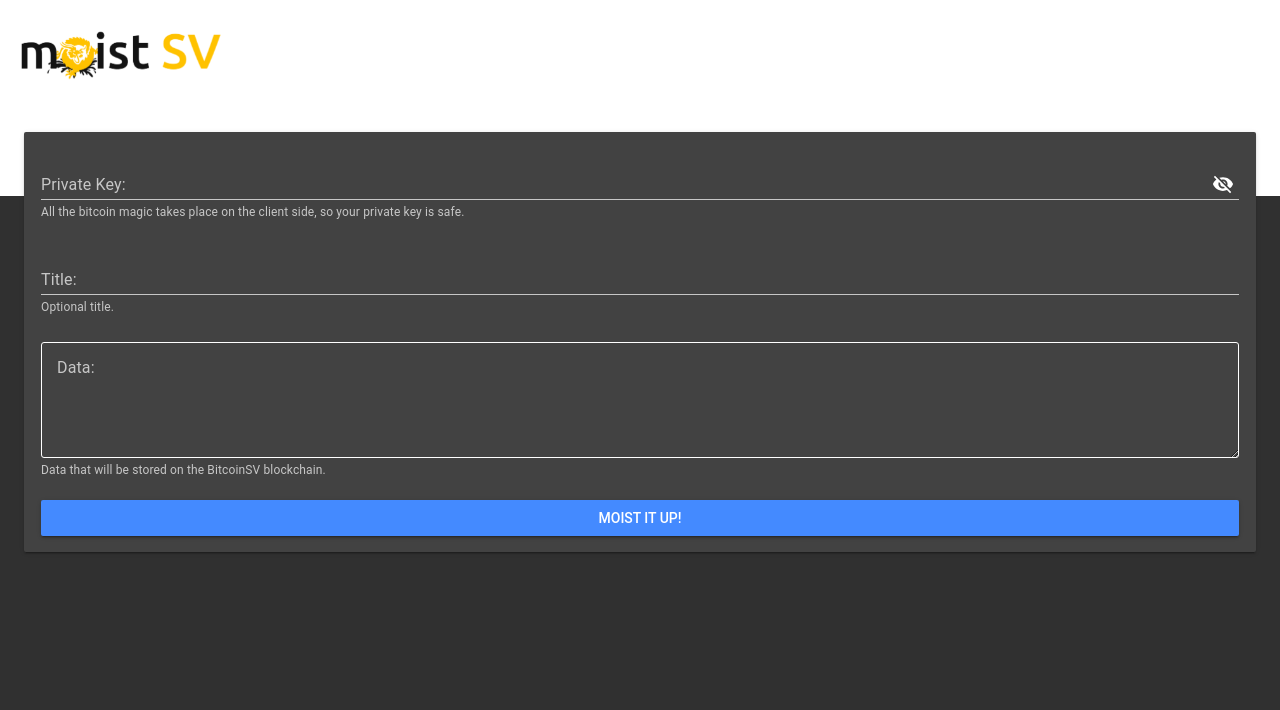
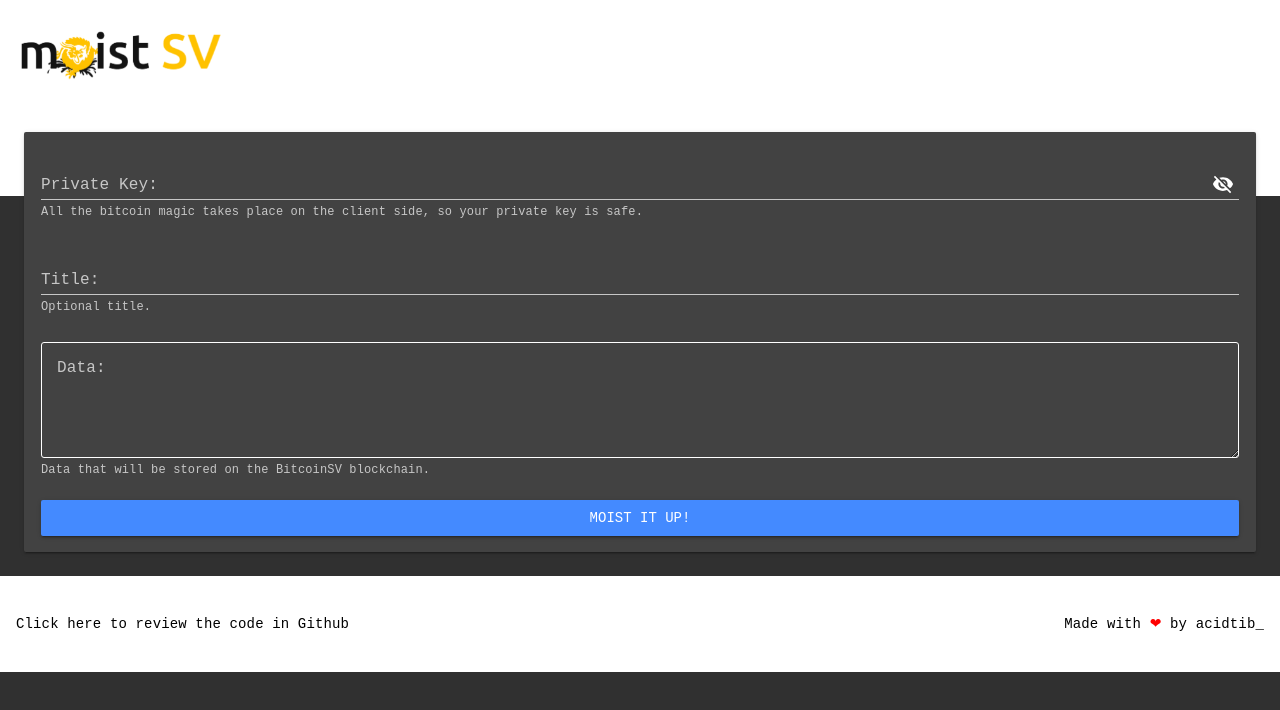
Before and after one commit to acidtib/moistsv, a Vue app: page / in a window 1280 px wide. Shown: the top 710 px of the page. Built offline with nearby package versions, Linux system fonts and the light colour scheme.

Commit message:
add footer

```diff
--- a/src/App.vue
+++ b/src/App.vue
@@ -22,10 +22,27 @@
         <router-view/>
       </md-app-content>
     </md-app>
+
+    <footer class="main-footer">
+      <div class="main-footer-container">
+        <div class="main-footer-section">
+          <a href="https://github.com/arubinofaux/moistsv" target="_blank">Click here to review the code in Github</a>
+        </div>
+        <div class="main-footer-section">
+          <a href="https://twitter.com/acidtib_" target="_blank">Made with <span class="red">❤</span> by acidtib_</a>
+        </div>
+      </div>
+    </footer>
   </div>
 </template>
 
 <style lang="scss" scoped>
+  .page-container {
+    min-height: 100%;
+    display: flex;
+    flex-direction: column;
+    font-family: Roboto Mono,monospace;
+  }
   .header-logo {
     margin: 31px 0px 0px 5px;
 
@@ -57,6 +74,36 @@
       transform: none;
     }
   }
+
+  .main-footer {
+    height: 96px;
+    padding: 0 16px;
+    position: relative;
+    z-index: 4;
+    background-color: #ffffff;
+
+    a {
+      color: #000000;
+    }
+
+    .main-footer-container {
+      max-width: 100%;
+      height: 100%;
+      display: flex;
+      align-items: center;
+      justify-content: space-between;
+      transition: .3s cubic-bezier(.4,0,.2,1);
+      transition-property: max-width;
+
+      .main-footer-section {
+        position: relative;
+      }
+    }
+  }
+
+  .red {
+    color: red;
+  }
 </style>
 
 <script>
```
